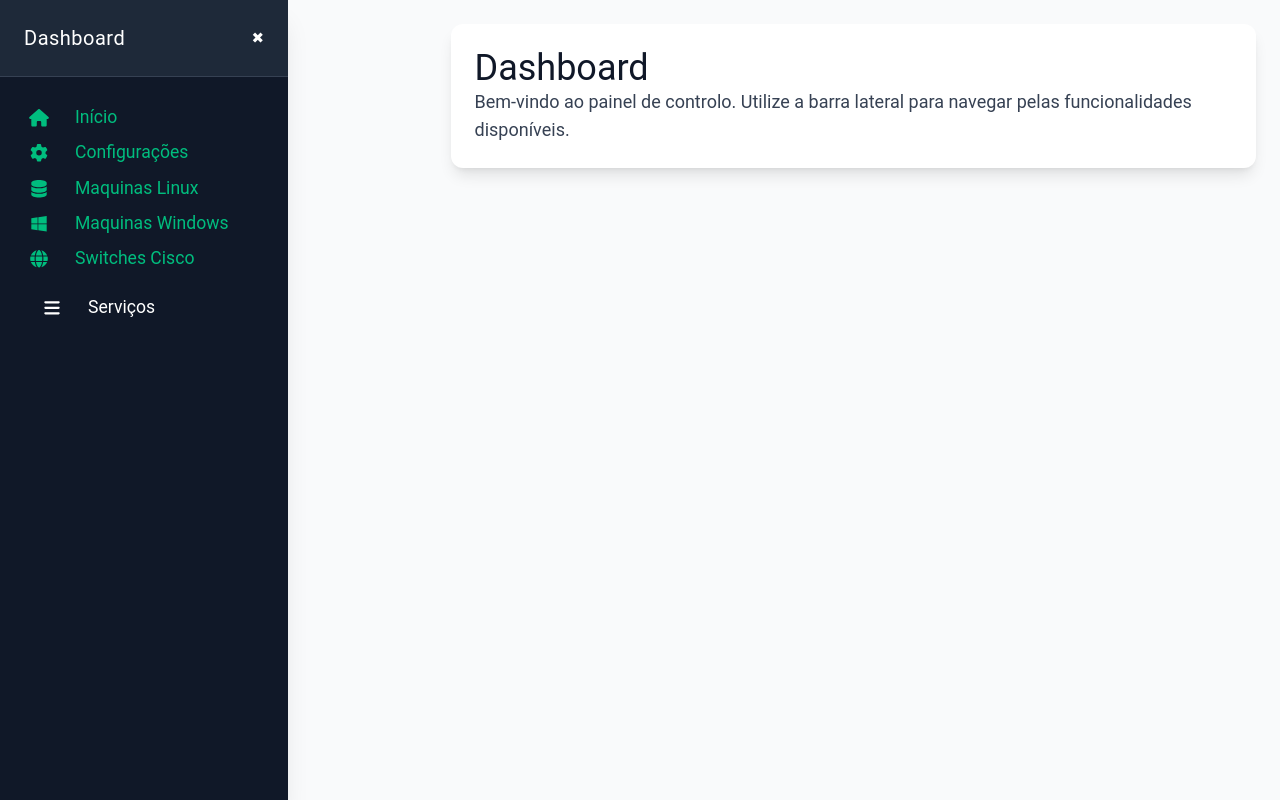
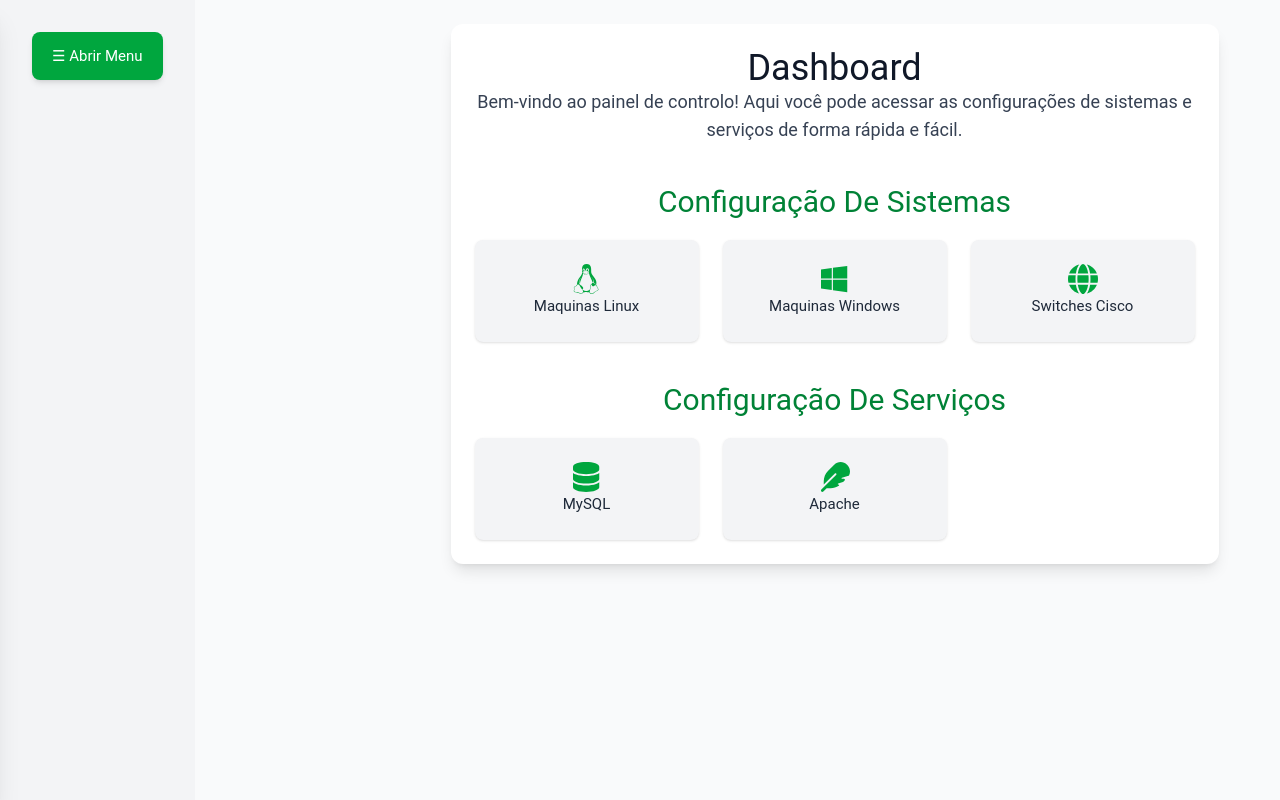
Before and after one commit to MigueXYZ/PI, a Vue app in the folder FrontEnd/: page / in a window 1280 px wide. Built offline with nearby package versions, Linux system fonts and the light colour scheme.

Commit message:
Updated Dashboard

```diff
--- a/FrontEnd/src/App.vue
+++ b/FrontEnd/src/App.vue
@@ -1,5 +1,9 @@
 <script setup lang="ts">
 import Sidebar from "@/components/Sidebar.vue";
+
+const isActiveRoute = (route: string) => {
+  return route === window.location.pathname;
+};
 </script>
 
 <template>
--- a/FrontEnd/src/components/Sidebar.vue
+++ b/FrontEnd/src/components/Sidebar.vue
@@ -6,7 +6,7 @@ import router from "../router";
 const menuItems = [
   { label: "Início", route: "/", icon: "house", sub: "fas" },
   { label: "Configurações", route: "/settings", icon: "gear", sub: "fas" },
-  { label: "Maquinas Linux", route: "/MaquinasLinux", icon: "database", sub: "fas" },
+  { label: "Maquinas Linux", route: "/MaquinasLinux", icon: "linux", sub: "fab" },
   { label: "Maquinas Windows", route: "/MaquinasWindows", icon: "windows", sub: "fab" },
   { label: "Switches Cisco", route: "/SwitchesCisco", icon: "globe", sub: "fas" },
   {
@@ -20,7 +20,7 @@ const menuItems = [
   },
 ];
 
-const isOpen = ref(true);
+const isOpen = ref(false);
 const activeRoute = ref("/home");
 const isServicesOpen = ref(false);
 
@@ -36,8 +36,17 @@ const navigateTo = (route: string) => {
   activeRoute.value = route;
   router.push(route);
 };
+
+const isActiveRoute = (route: string) => {
+  return activeRoute.value === route;
+};
+
+const isHomePage = () => {
+  console.log(router.currentRoute.value.name == 'home');
+  return router.currentRoute.value.name == 'home';
+};
+
 </script>
-
 <template>
   <div class="flex min-h-screen">
     <!-- Sidebar -->
@@ -54,7 +63,7 @@ const navigateTo = (route: string) => {
           ✖
         </button>
       </div>
-
+      <button @click="isHomePage()">afpiuawfhask</button>
       <nav class="flex-1 p-6">
         <ul class="space-y-4">
           <li v-for="(item, index) in menuItems" :key="index">
@@ -113,7 +122,7 @@ const navigateTo = (route: string) => {
       :class="{ 'ml-72': isOpen, 'ml-0': !isOpen }"
     >
       <button
-        class="!bg-green-600 !text-white px-5 py-3 rounded-lg shadow-md mb-6"
+        class="!bg-green-600 !text-white px-5 py-3 rounded-lg shadow-md mb-6 !{{ isHomePage() ? 'hidden' : '' }}"
         @click="toggleSidebar"
       >
         ☰ Abrir Menu
--- a/FrontEnd/src/main.ts
+++ b/FrontEnd/src/main.ts
@@ -1,7 +1,7 @@
 import './assets/main.css'
 import { library } from '@fortawesome/fontawesome-svg-core'
 import { faHouse, faGear, faDatabase, faGlobe, faBars , faFeather } from '@fortawesome/free-solid-svg-icons'
-import { faWindows } from '@fortawesome/free-brands-svg-icons'
+import { faWindows, faLinux } from '@fortawesome/free-brands-svg-icons'
 import { FontAwesomeIcon } from '@fortawesome/vue-fontawesome'
 
 import { createApp } from 'vue'
@@ -15,7 +15,7 @@ const app = createApp(App)
 app.use(createPinia())
 app.use(router)
 
-library.add(faHouse, faGear, faDatabase, faWindows, faGlobe, faBars, faFeather)
+library.add(faHouse, faGear, faDatabase, faWindows, faLinux ,faGlobe, faBars, faFeather)
 createApp(App)
   .component('font-awesome-icon', FontAwesomeIcon) // Registra o FontAwesomeIcon globalmente
   .mount('#app')
--- a/FrontEnd/src/views/DashboardView.vue
+++ b/FrontEnd/src/views/DashboardView.vue
@@ -1,8 +1,62 @@
 <template>
-  <div class="max-w-4xl mx-auto bg-white shadow-lg rounded-xl p-6">
+  <div class="max-w-3xl mx-auto bg-white shadow-lg text-center rounded-xl p-6">
     <h1 class="text-4xl font-bold text-gray-900">Dashboard</h1>
     <p class="text-gray-700 mt-3 text-lg">
-      Bem-vindo ao painel de controlo. Utilize a barra lateral para navegar pelas funcionalidades disponíveis.
+      Bem-vindo ao painel de controlo! Aqui você pode acessar as configurações de sistemas e serviços de forma rápida e fácil.
     </p>
+
+    <!-- Configuração De Sistemas -->
+    <h2 class="mt-10 pt-10 pb-5 mb-6 text-3xl font-semibold text-green-700">Configuração De Sistemas</h2>
+    <div class="grid grid-cols-1 sm:grid-cols-2 md:grid-cols-3 gap-6">
+      <button
+        class="flex flex-col items-center justify-center p-6 bg-gray-100 rounded-lg shadow hover:bg-green-100 transition"
+        @click="navigateTo('/MaquinasLinux')"
+      >
+        <font-awesome-icon :icon="['fab', 'linux']" class="text-3xl mb-2 text-green-600" />
+        <span class="font-semibold text-gray-800">Maquinas Linux</span>
+      </button>
+      <button
+        class="flex flex-col items-center justify-center p-6 bg-gray-100 rounded-lg shadow hover:bg-green-100 transition"
+        @click="navigateTo('/MaquinasWindows')"
+      >
+        <font-awesome-icon :icon="['fab', 'windows']" class="text-3xl mb-2 text-green-600" />
+        <span class="font-semibold text-gray-800">Maquinas Windows</span>
+      </button>
+      <button
+        class="flex flex-col items-center justify-center p-6 bg-gray-100 rounded-lg shadow hover:bg-green-100 transition"
+        @click="navigateTo('/SwitchesCisco')"
+      >
+        <font-awesome-icon :icon="['fas', 'globe']" class="text-3xl mb-2 text-green-600" />
+        <span class="font-semibold text-gray-800">Switches Cisco</span>
+      </button>
+    </div>
+
+    <!-- Configuração De Serviços -->
+    <h2 class="mt-10 pt-10 pb-5 mb-6 text-3xl font-semibold text-green-700">Configuração De Serviços</h2>
+    <div class="grid grid-cols-1 sm:grid-cols-2 md:grid-cols-3 gap-6">
+      <button
+        class="flex flex-col items-center justify-center p-6 bg-gray-100 rounded-lg shadow hover:bg-green-100 transition"
+        @click="navigateTo('/mysql')"
+      >
+        <font-awesome-icon :icon="['fas', 'database']" class="text-3xl mb-2 text-green-600" />
+        <span class="font-semibold text-gray-800">MySQL</span>
+      </button>
+      <button
+        class="flex flex-col items-center justify-center p-6 bg-gray-100 rounded-lg shadow hover:bg-green-100 transition"
+        @click="navigateTo('/apache')"
+      >
+        <font-awesome-icon :icon="['fas', 'feather']" class="text-3xl mb-2 text-green-600" />
+        <span class="font-semibold text-gray-800">Apache</span>
+      </button>
+    </div>
   </div>
 </template>
+
+<script setup lang="ts">
+import { FontAwesomeIcon } from "@fortawesome/vue-fontawesome";
+import router from "../router";
+
+const navigateTo = (route: string) => {
+  router.push(route);
+};
+</script>
```
